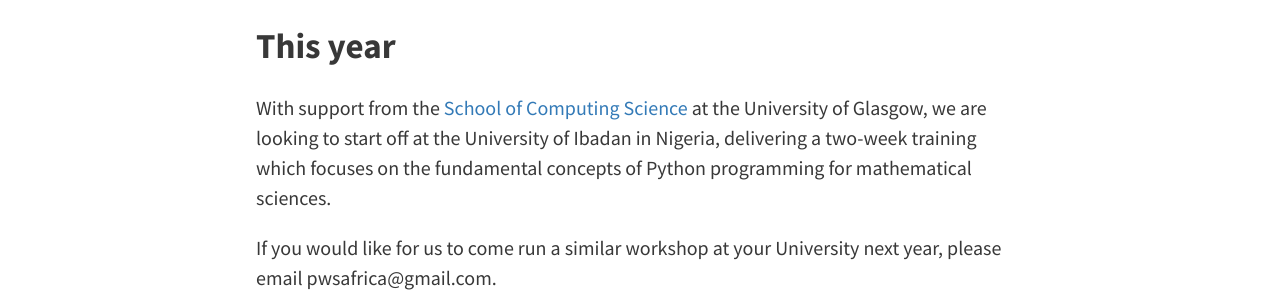
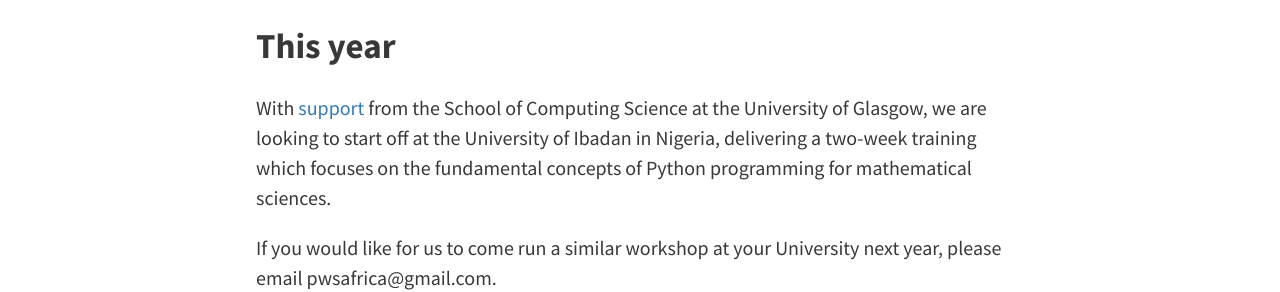
Before and after one commit to pwsafrica/pwsafrica.github.io, a Jekyll site: the page built from pages/1_about.md, in a window 1280 px wide. Shown: the part 752-1044 px from the top of the page. Built offline with Jekyll 4.4.1, drawn with Linux system fonts in a browser that asks for light colours.

```diff
--- a/pages/1_about.md
+++ b/pages/1_about.md
@@ -10,6 +10,6 @@ feature-img: "assets/img/pexels/computer2.jpeg"
 Our goal is to empower scientists at the University level in Africa with the programming tools needed to drive innovative research. We hope to achieve this by delivering an annual programming workshop, expanding to different Universities.
 
 ## This year
-With support from the [School of Computing Science](https://www.gla.ac.uk/schools/computing/internationalpartners/internationaloutreach/) at the University of Glasgow, we are looking to start off at the University of Ibadan in Nigeria, delivering a two-week training which focuses on the fundamental concepts of Python programming for mathematical sciences.
+With [support](https://www.gla.ac.uk/schools/computing/internationalpartners/internationaloutreach/) from the School of Computing Science at the University of Glasgow, we are looking to start off at the University of Ibadan in Nigeria, delivering a two-week training which focuses on the fundamental concepts of Python programming for mathematical sciences.
 
 If you would like for us to come run a similar workshop at your University next year, please email <emph> pwsafrica@gmail.com</emph>.
```
